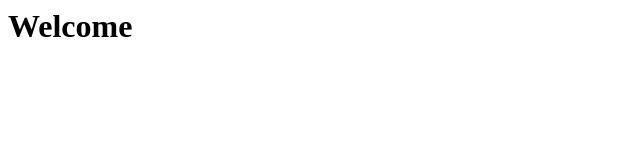
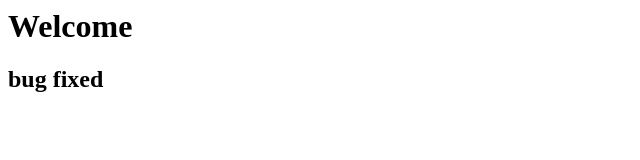
Before and after one commit to Srikala-Pandrala/my-website, a plain HTML site: page index.html in a window 1280 px wide. Shown: the whole page, without its empty margins (0-640 px from the left). Drawn offline with Linux system fonts and the light colour scheme.

Commit message:
bug fixed

```diff
--- a/index.html
+++ b/index.html
@@ -1 +1,3 @@
 <h1>Welcome</h1>
+
+<h2>bug fixed</h2>
```
